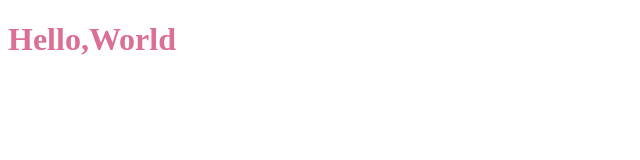
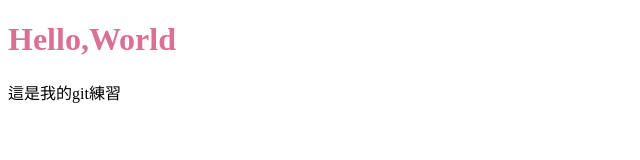
Before and after one commit to ENder96521/gitTrain, a plain HTML site: page index.html in a window 1280 px wide. Shown: the whole page, without its empty margins (0-640 px from the left). Drawn offline with Linux system fonts and the light colour scheme.

Commit message:
刪除page.html /新增div

```diff
--- a/index.html
+++ b/index.html
@@ -8,5 +8,6 @@
 </head>
 <body>
     <h1>Hello,World</h1>
+    <div>這是我的git練習</div>
 </body>
 </html>
```
Also changed, not shown: page.html (deleted).
